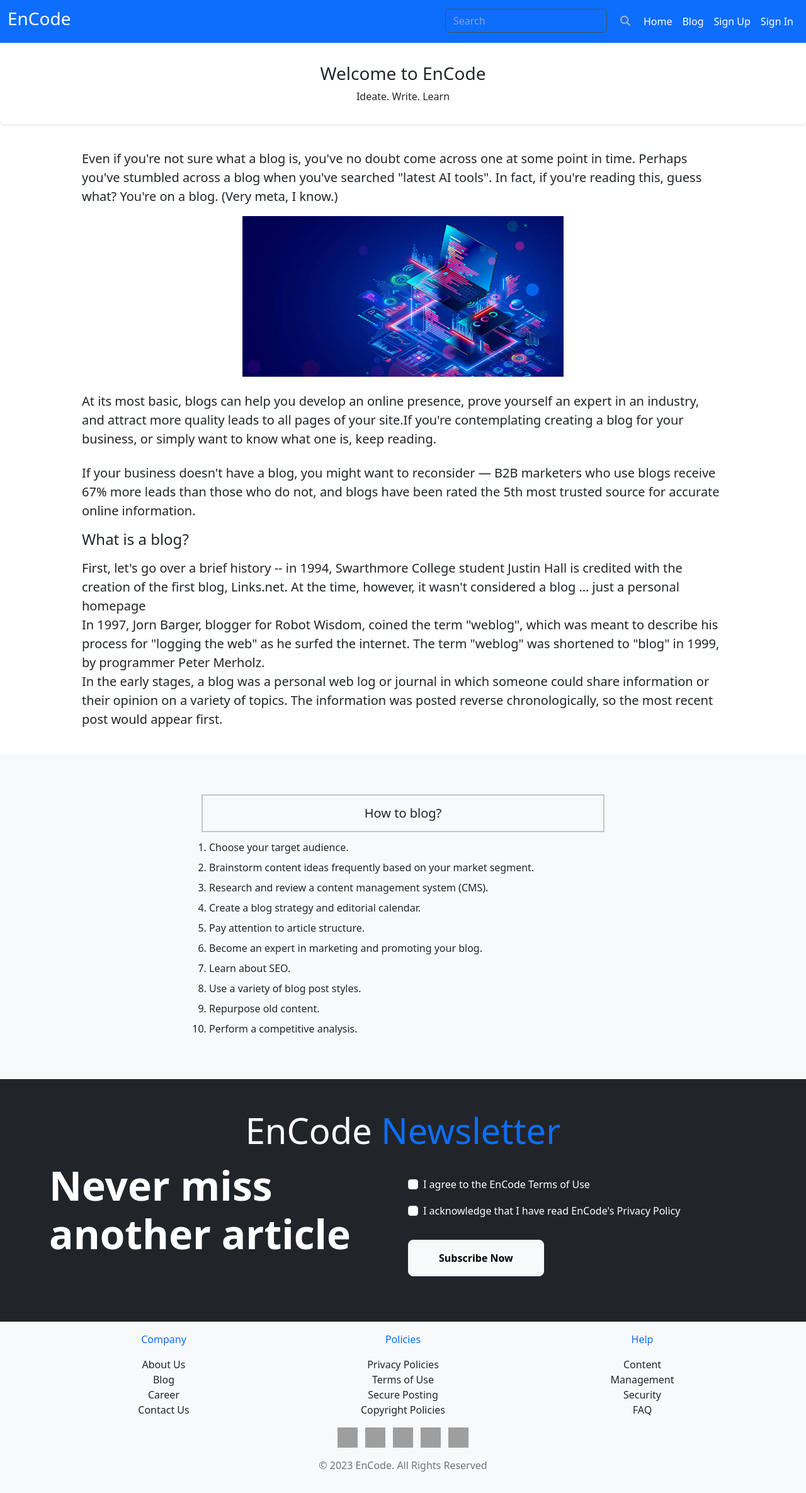
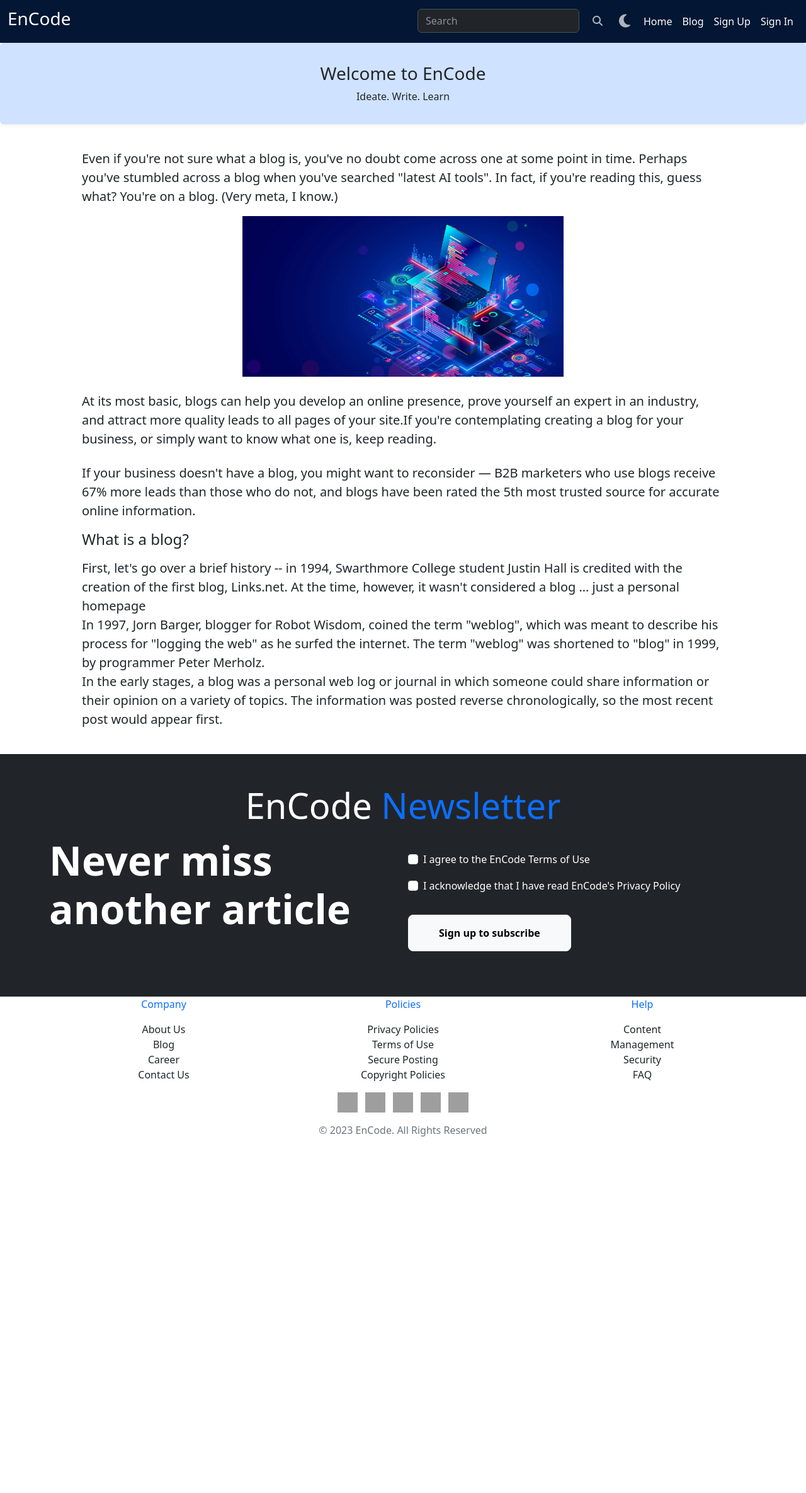
Before and after one commit to swatinath/EnCode, a Django app: page / in a window 1280 px wide. Shown: the whole page at 63% size. After the commit the page ends 1804 px from the top, so only its background shows below. Run offline with Django 4.2, Linux system fonts and the light colour scheme; some libraries are stand-ins or nearby versions; grey boxes are pictures that could not be loaded.

Commit message:
dark mode added to home page

```diff
--- a/blog/views.py
+++ b/blog/views.py
@@ -6,7 +6,7 @@ from django.core.paginator import Paginator, PageNotAnInteger, EmptyPage
 
 def all_blogs(request):
     blogs = Blog.objects.all()
-    paginator = Paginator(blogs, 5)  # 18 books in each page
+    paginator = Paginator(blogs, 5)  # 5 blogs in each page
     page_number = request.GET.get("page")
     try:
         page_obj = paginator.get_page(page_number)
--- a/static/js/extra.js
+++ b/static/js/extra.js
@@ -16,3 +16,24 @@ function searchBlogs() {
         }
     }
 }
+
+function ToggleDarkMode() {
+    // Toggle the dark mode status
+    dark_mode_active = !dark_mode_active;
+
+    // Get the container element to apply the background color class
+    var body = document.body;
+    var heading = document.getElementById("main-heading");
+    // Check if dark mode is active and update the class accordingly
+    if (dark_mode_active) {
+      console.log("dark mode active")
+      body.classList.add('bg-dark');
+      document.body.style.color = 'white'; // Set text color to white
+      heading.style.color = 'black'; // Set text color to white
+    } else {
+      console.log("light mode active")
+      body.classList.remove('bg-dark');
+      document.body.style.color = ''; // Reset text color to default (black or as defined in your CSS)
+    }
+  }
+  document.getElementById('dark').addEventListener('click', ToggleDarkMode);
--- a/templates/base.html
+++ b/templates/base.html
@@ -9,12 +9,13 @@
     <link rel="stylesheet" href="https://cdnjs.cloudflare.com/ajax/libs/font-awesome/6.4.0/css/all.min.css" integrity="sha512-iecdLmaskl7CVkqkXNQ/ZH/XLlvWZOJyj7Yy7tcenmpD1ypASozpmT/E0iPtmFIB46ZmdtAc9eNBvH0H/ZpiBw==" crossorigin="anonymous" referrerpolicy="no-referrer" />
     <link rel="stylesheet" href="{% static 'bootstrap/bootstrap.min.css' %}">
     <link rel="stylesheet" href="{% static 'css/style.css' %}">
-
+    <!-- Include the external JavaScript file -->
+    <script src="{% static 'js/extra.js' %}"></script>
 </head>
 <body>
 
   <!--Nav Bar-->
-    <nav class="navbar bg-primary navbar-expand-lg" data-bs-theme="dark">
+    <nav class="navbar bg-primary-subtle navbar-expand-lg" data-bs-theme="dark">
         <div class="container-fluid">
           <a class="navbar-brand" href="#">
             <h3>EnCode</h3>
@@ -26,9 +27,12 @@
             <ul class="navbar-nav ms-auto">
               <li id="navbar-search-autocomplete">
                 <form class="d-flex" role="search">
-                  <input class="form-control me-2 bg-primary" type="search" placeholder="Search" aria-label="Search" id="form1" class="form-control">
+                  <input class="form-control me-2" type="search" placeholder="Search" aria-label="Search" id="form1" class="form-control">
                   <button class="btn" type="submit"><i class="fa-solid fa-magnifying-glass"></i></button>
                 </form>
+              </li>
+              <li class="nav-item">
+                <button class="btn" type="submit"><i class="fa-solid fa-moon fa-xl" id="dark" onclick="ToggleDarkMode()"></i></button>
               </li>
               <li class="nav-item">
                 <a class="nav-link active" aria-current="page" href="{% url 'index' %}">Home</a>
@@ -65,8 +69,9 @@
     {% block content %}
 
     {% endblock content %}
+<!--Footer-->
 
-    <footer class="bg-light py-3">
+  <footer>
     <div class="container">
       <div class="row">
         <div class="col-md-4 text-center"><p class="text-primary">Company</p>
@@ -100,10 +105,18 @@
     </ul>
     <p class="text-center text-secondary"> &copy; 2023 EnCode. All Rights Reserved</p>
   </footer>
+
+
     <script src="{% static 'bootstrap/bootstrap.bundle.min.js' %}"></script>
+
+
+<script>
+var dark_mode_active = false;
+
+</script>
+
 {% block extrajs %}
 
-<script src="/static/js/extra.js"></script>
 {% endblock extrajs %}
 </body>
 </html>
--- a/templates/blog/blog.html
+++ b/templates/blog/blog.html
@@ -88,6 +88,7 @@
 
 {% block extrajs %}
 <script>
+    {% comment %} var dark_mode_active = false; {% endcomment %}
     function setBlogDetails(e){
         let blogId=e.target.dataset.blogId
         let blogTitle=e.target.dataset.blogTitle
--- a/templates/blog/blogs.html
+++ b/templates/blog/blogs.html
@@ -1,7 +1,7 @@
 {% extends 'base.html' %}
 
 {%block title%}
-||All blogs
+|| All blogs
 {%endblock title%}
 
 {% block content %}
@@ -53,4 +53,5 @@
 
 {%block extrajs%}
 <script src="/static/js/extra.js"></script>
+
 {%endblock extrajs%}
--- a/templates/pages/index.html
+++ b/templates/pages/index.html
@@ -6,7 +6,7 @@
 {% endblock title %}
 
 {% block content %}
-<div class="text-center shadow-sm p-3 mb-3 rounded">
+<div class="text-center shadow-sm p-3 mb-3 rounded bg-primary-subtle" id="main-heading">
     <h3 class="text-center pt-3">Welcome to EnCode </h3>
     <p class="text-center">Ideate. Write. Learn</p>
 </div>
@@ -23,25 +23,7 @@
         </div>
     </div>
 </div>
-<section class="bg-light py-5">
-    <div class="container mt-3 mx-auto w-50">
-        <div class="row">
-            <h5 class="border border-2 border-dark border-opacity-25 mx-7 p-2 py-3 text-center">How to blog?</h5>
-            <ol class="lh-lg">
-                <li>Choose your target audience.</li>
-                <li>Brainstorm content ideas frequently based on your market segment.</li>
-                <li>Research and review a content management system (CMS).</li>
-                <li>Create a blog strategy and editorial calendar.</li>
-                <li>Pay attention to article structure.</li>
-                <li>Become an expert in marketing and promoting your blog.</li>
-                <li>Learn about SEO.</li>
-                <li>Use a variety of blog post styles.</li>
-                <li>Repurpose old content.</li>
-                <li>Perform a competitive analysis.</li>
-            </ol>
-        </div>
-    </div>
-</section>
+
 {% comment %} Newsletter {% endcomment %}
 <section class="bg-dark text-white py-5">
     <div class="container">
@@ -56,18 +38,23 @@
             </div>
             <div class="col-md-6 p-2 py-4">
                 <div class="form-check py-2">
-                    <input class="form-check-input" type="checkbox" value="" id="flexCheckDefault">
-                    <label class="form-check-label" for="flexCheckDefault">
+                    <input class="form-check-input" type="checkbox" value="" id="termsCheckbox">
+                    <label class="form-check-label" for="termsCheckbox">
                       I agree to the EnCode Terms of Use
                     </label>
                   </div>
                   <div class="form-check py-2">
-                    <input class="form-check-input" type="checkbox" value="" id="flexCheckDefault">
-                    <label class="form-check-label" for="flexCheckDefault">
+                    <input class="form-check-input" type="checkbox" value="" id="privacyCheckbox">
+                    <label class="form-check-label" for="privacyCheckbox">
                       I acknowledge that I have read EnCode's Privacy Policy
                     </label>
                   </div>
-                <button class="btn btn-light py-3 px-5 rounded-3 mt-4 fw-semibold" id="result" onclick="Subscribe()">Subscribe Now</button>
+                  {% if user.is_authenticated %}
+                  <button class="btn btn-light py-3 px-5 rounded-3 mt-4 fw-semibold" id="result" onclick="Subscribe()">Subscribe Now</button>
+                  {% else %}
+                  <a href="{% url 'signup' %}"><button class="btn btn-light py-3 px-5 rounded-3 mt-4 fw-semibold">Sign up to subscribe</button></a>
+                  {% endif %}
+
             </div>
         </div>
 
@@ -77,7 +64,19 @@
 {% block extrajs %}
 <script>
     function Subscribe() {
-        document.getElementById("result").innerHTML = "Thank you for subscribing! "
+        var termsCheckbox = document.getElementById("termsCheckbox");
+        var privacyCheckbox = document.getElementById("privacyCheckbox");
+
+        // Check if both checkboxes are checked
+        if (termsCheckbox.checked && privacyCheckbox.checked) {
+            // Both checkboxes are checked, so you can proceed with subscribing
+            document.getElementById("result").innerHTML = "Thank you for subscribing! "
+            subscribeButton.disabled = true; // Disable the button
+        } else {
+            // Display an error message if not both checkboxes are checked
+            alert("Please check both checkboxes to subscribe.");
+        }
+
     }
 </script>
 
```
Also changed, not shown: db.sqlite3, static/css/style.css (line endings or trailing spaces). Lines whose indentation alone changed are shown as unchanged.
